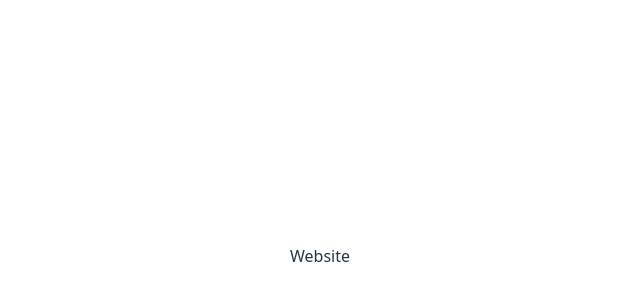
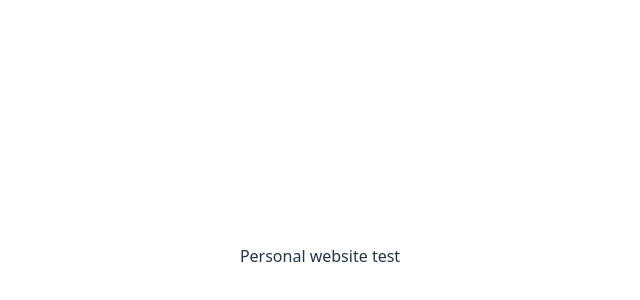
Before and after one commit to AeonianTest/AeonianTest.github.io, a React (Vite) app: page / in a window 1280 px wide. Shown: the part 144-444 px from the top of the page, without its empty margins (320-960 px from the left). Built offline with nearby package versions, Linux system fonts and the light colour scheme.

Commit message:
Setting up the router + cleaning up repo structure

```diff
--- a/package.json
+++ b/package.json
@@ -14,7 +14,8 @@
   },
   "dependencies": {
     "react": "^19.0.0",
-    "react-dom": "^19.0.0"
+    "react-dom": "^19.0.0",
+    "react-router-dom": "^7.4.0"
   },
   "devDependencies": {
     "@eslint/js": "^9.21.0",
--- a/src/App.tsx
+++ b/src/App.tsx
@@ -1,12 +1,14 @@
-import './App.css'
+import { HashRouter, Routes, Route } from 'react-router-dom';
+import HomePage from './pages/HomePage';
+import './css/App.css'
 
 function App() {
-
-
   	return (
-		<div>
-			Website
-		</div>
+		<HashRouter>
+      		<Routes>
+        		<Route path="/" element={<HomePage />} />
+      		</Routes>
+    	</HashRouter>
   	)
 }
 
--- a/src/main.tsx
+++ b/src/main.tsx
@@ -1,6 +1,6 @@
 import { StrictMode } from 'react'
 import { createRoot } from 'react-dom/client'
-import './index.css'
+import './css/index.css'
 import App from './App.tsx'
 
 createRoot(document.getElementById('root')!).render(
--- /dev/null
+++ b/src/pages/HomePage.tsx
@@ -0,0 +1,11 @@
+
+
+function HomePage() {
+    return (
+        <div>
+            Personal website test
+        </div>
+    )
+}
+
+export default HomePage;
```
Also changed, not shown: src/css/App.css (renamed from src/App.css), src/css/index.css (renamed from src/index.css), 1 other file (tests, documents, lock files or other folders).
